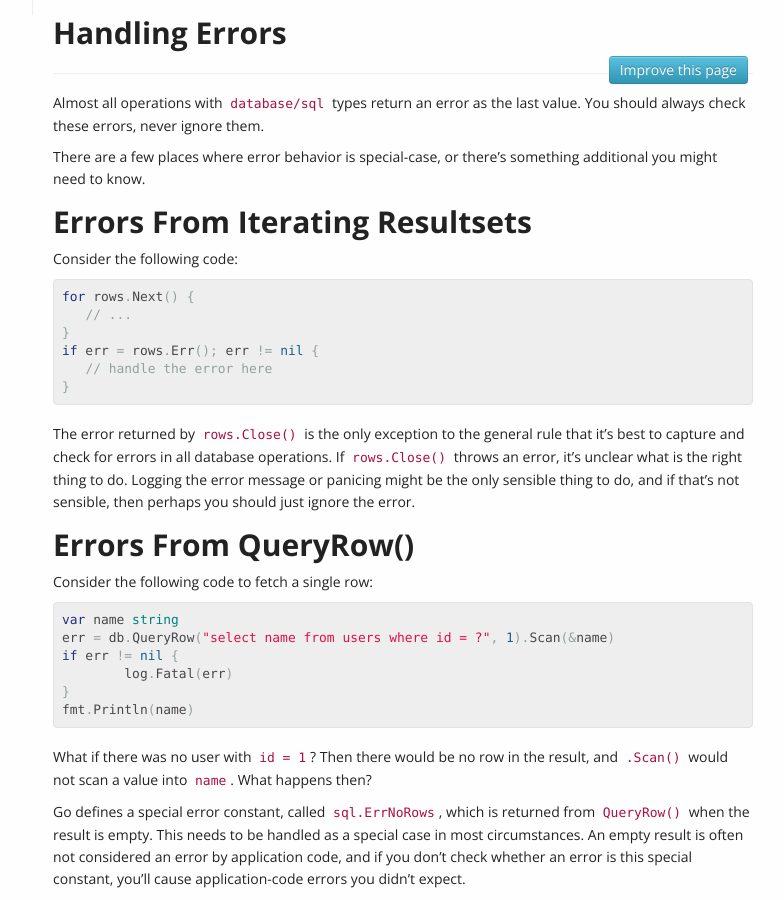
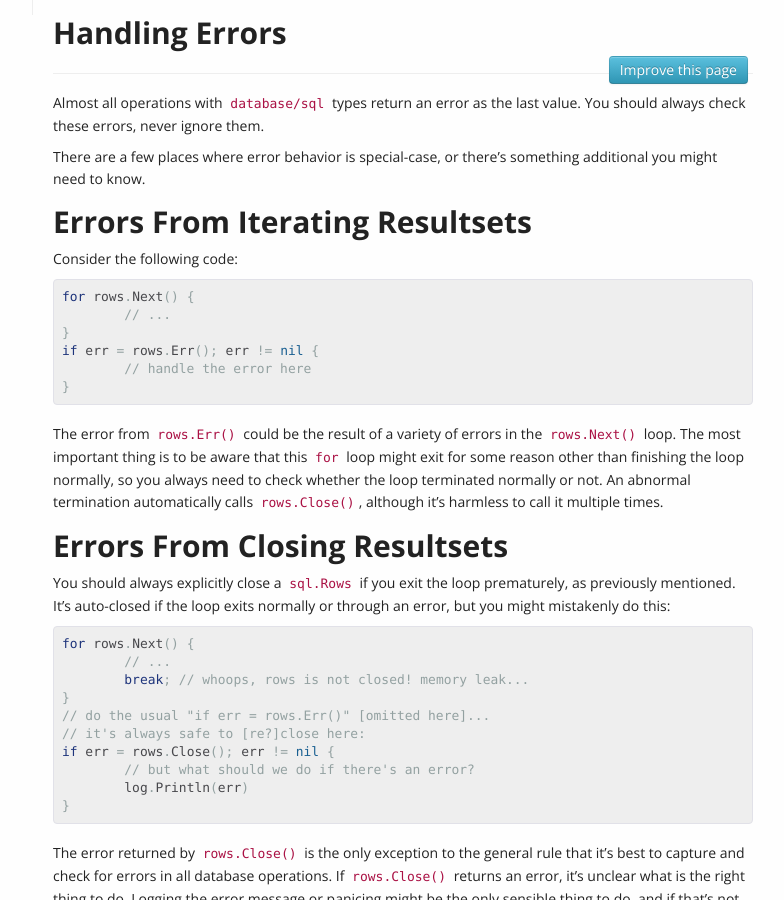
Before and after one commit to VividCortex/go-database-sql-tutorial, a Jekyll site: the page built from errors.md, in a window 1280 px wide and 900 px high. Shown: the whole window, without its empty margins (357-1141 px from the left). Built offline with Jekyll 4.4.1, drawn with Linux system fonts in a browser that asks for light colours; some of the changed text lies outside the part shown.

Commit message:
Separate Close and Err docs for #62

```diff
--- a/errors.md
+++ b/errors.md
@@ -16,16 +16,43 @@ Consider the following code:
 
 <pre class="prettyprint lang-go">
 for rows.Next() {
-   // ...
+	// ...
 }
 if err = rows.Err(); err != nil {
-   // handle the error here
+	// handle the error here
+}
+</pre>
+
+The error from `rows.Err()` could be the result of a variety of errors in the
+`rows.Next()` loop. The most important thing is to be aware that this `for` loop
+might exit for some reason other than finishing the loop normally, so you always
+need to check whether the loop terminated normally or not. An abnormal
+termination automatically calls `rows.Close()`, although it's harmless to call it
+multiple times.
+
+Errors From Closing Resultsets
+==============================
+
+You should always explicitly close a `sql.Rows` if you exit the loop
+prematurely, as previously mentioned. It's auto-closed if the loop exits
+normally or through an error, but you might mistakenly do this:
+
+<pre class="prettyprint lang-go">
+for rows.Next() {
+	// ...
+	break; // whoops, rows is not closed! memory leak...
+}
+// do the usual "if err = rows.Err()" [omitted here]...
+// it's always safe to [re?]close here:
+if err = rows.Close(); err != nil {
+	// but what should we do if there's an error?
+	log.Println(err)
 }
 </pre>
 
 The error returned by `rows.Close()` is the only exception to the general rule
 that it's best to capture and check for errors in all database operations. If
-`rows.Close()` throws an error, it's unclear what is the right thing to do.
+`rows.Close()` returns an error, it's unclear what is the right thing to do.
 Logging the error message or panicing might be the only sensible thing to do,
 and if that's not sensible, then perhaps you should just ignore the error.
 
```
